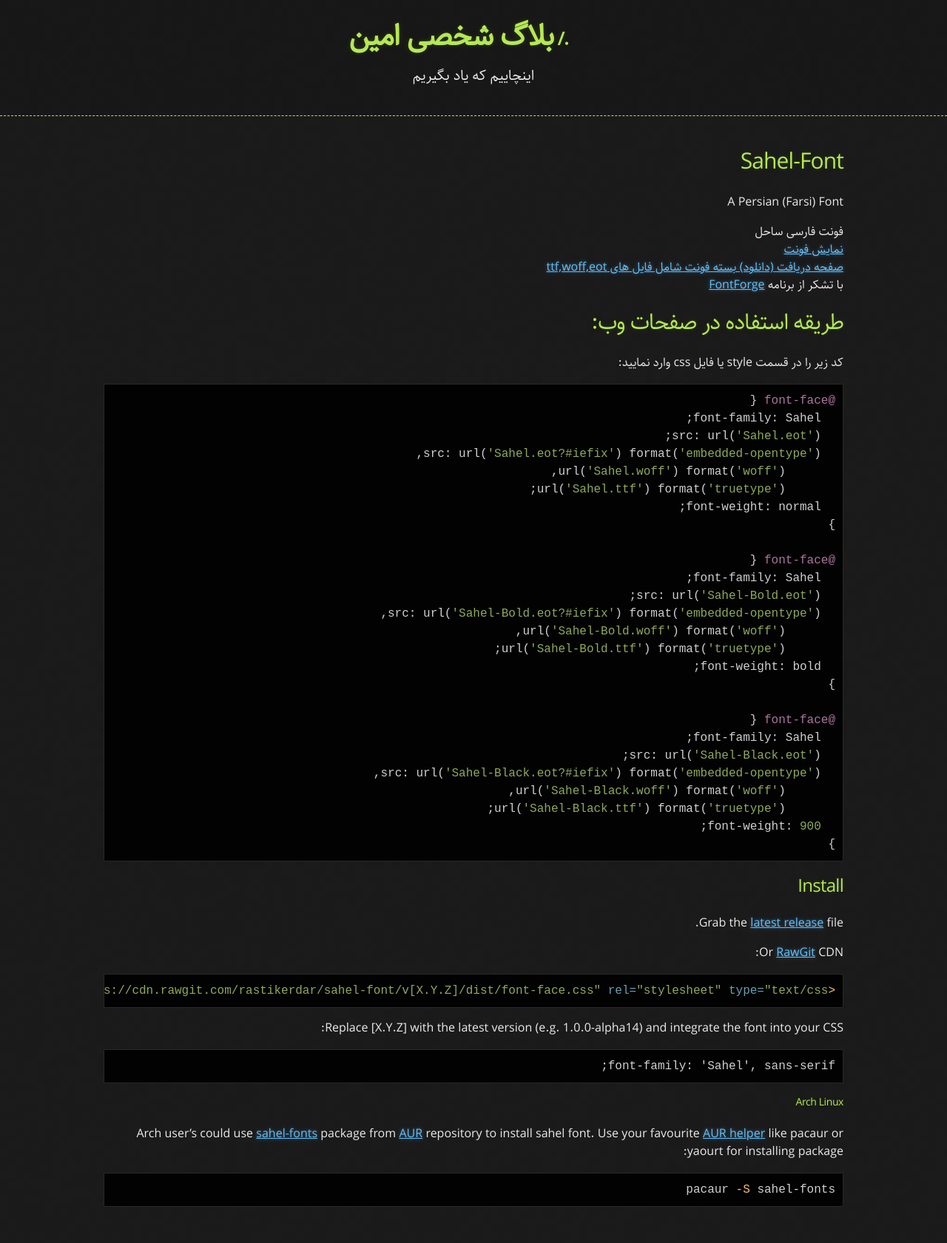
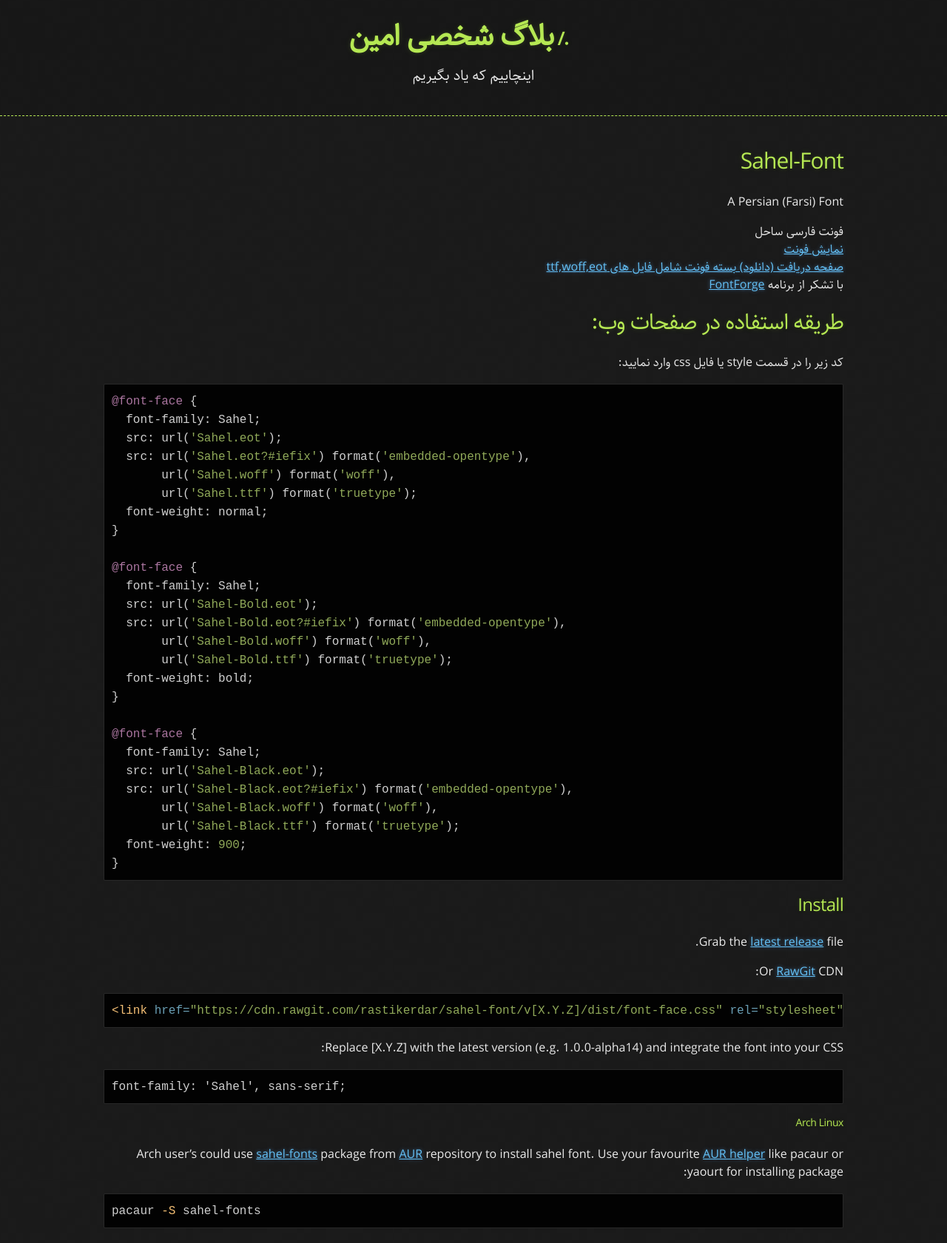
Before and after one commit to AminGhorbani96/hexamin.github.io, a Jekyll site: the page built from assets/fonts/sahel/README.md, in a window 1280 px wide. Shown: the whole page at 74% size. Built offline with Jekyll 4.4.1, drawn with Linux system fonts in a browser that asks for light colours; our own code applies the rules of GitHub Pages for plain Markdown files; before the commit the page ends 1652 px from its top, so only the background shows below that.

```diff
--- a/assets/css/style.scss
+++ b/assets/css/style.scss
@@ -28,3 +28,29 @@
   max-width: 100%;
   border-radius: 8px;
 }
+/* --- force code blocks to LTR (only blocks, not inline code) --- */
+
+/* اصلی‌ترین سلکتورها برای Jekyll + اکثر های‌لایت‌ها */
+pre,
+pre code,
+.highlight pre,
+.highlight code,
+code[class*="language-"] {
+  direction: ltr !important;        /* جهت متن را LTR می‌کند */
+  unicode-bidi: embed !important;   /* رفتار یونیکد را برای LTR تضمین می‌کند */
+}
+
+/* برای نمایش بهتر (جهت نمایش، اسکرول افقی و فونت مونواسپیس) */
+pre, .highlight pre {
+  text-align: left;                 /* متن داخل بلوک چپ‌چین شود */
+  white-space: pre;                 /* حفظ فضاها و خطوط */
+  overflow-x: auto;                 /* اسکرول افقی در صورت طولانی بودن خط */
+  font-family: ui-monospace, SFMono-Regular, Menlo, Monaco,
+               "Roboto Mono", "Courier New", monospace;
+  hyphens: none;                    /* قطع شکستن کلمه در میان رشته‌های کد */
+}
+
+/* اگر می‌خواهی بلوک‌های کد در موبایل هم خوب باشند */
+@media (max-width: 640px) {
+  pre, .highlight pre { font-size: 0.95rem; }
+}
```
Also changed, not shown: _posts/2025-09-16-test-post.md (+10 -0 lines).
